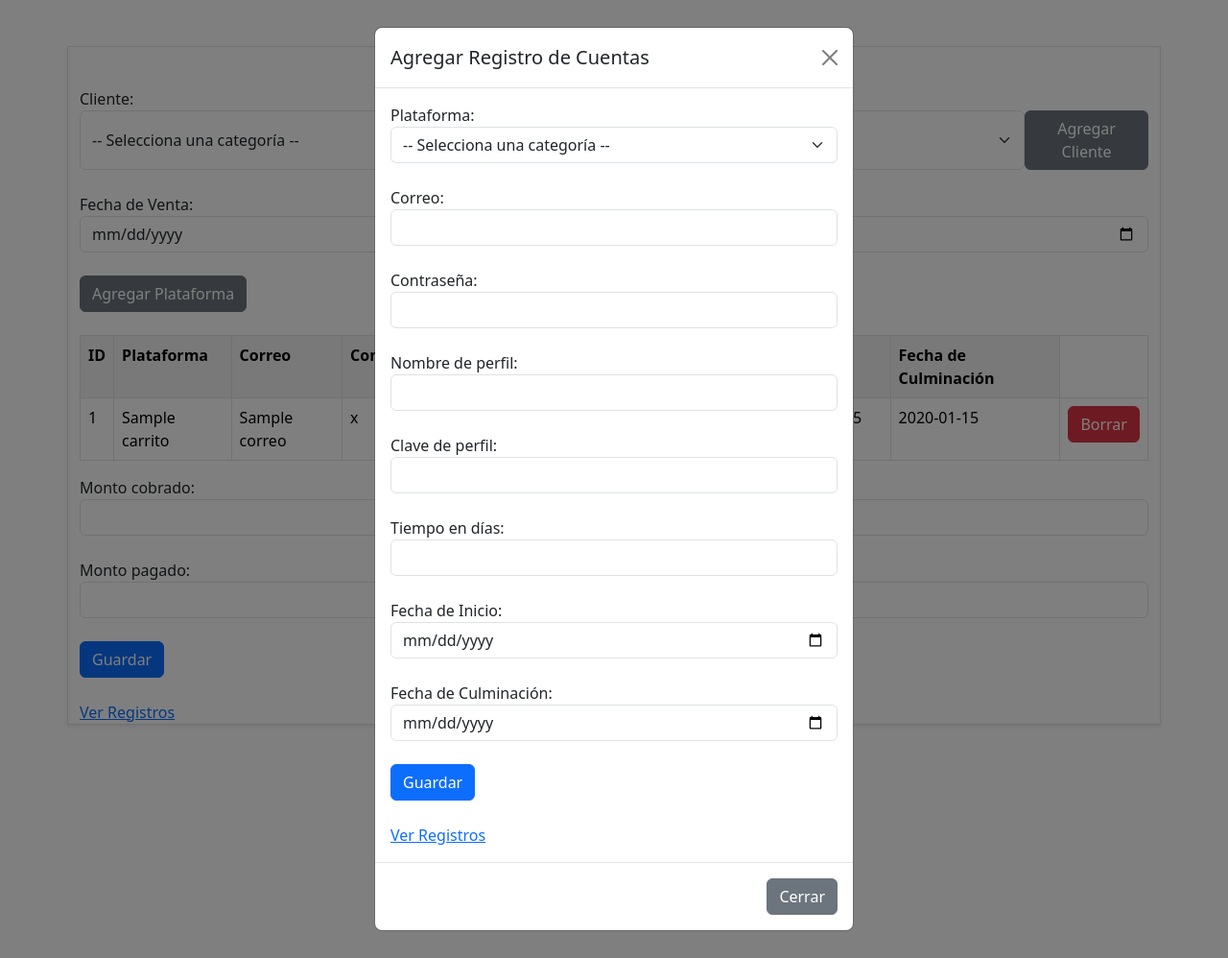
After one commit to Fredy2201/RepositorioFredPython, a Flask app: template templates/formulario1_ventas.html in a window 1280 px wide, after a click on "Agregar Plataforma". The commit adds this page. Shown: the whole page at 96% size. Run offline with Flask 3, Linux system fonts and the light colour scheme; the template is opened without the code that fills it: most values are stand-ins (such as "Sample title", 1, 10 or a date in 2020).

Commit message:
mejorando formulario

```diff
--- /dev/null
+++ b/templates/formulario1_ventas.html
@@ -0,0 +1,167 @@
+<!DOCTYPE html>
+<html>
+<head>
+    <title>Formulario de Registro de Ventas</title>
+    <meta name="viewport" content="width=device-width, initial-scale=1.0">
+    <meta charset="UTF-8">
+    <link href="https://cdn.jsdelivr.net/npm/bootstrap@5.3.7/dist/css/bootstrap.min.css" rel="stylesheet" integrity="sha384-LN+7fdVzj6u52u30Kp6M/trliBMCMKTyK833zpbD+pXdCLuTusPj697FH4R/5mcr" crossorigin="anonymous">
+    <link rel="stylesheet" href="../static/style.css">
+    <style>
+        .formulario{
+            margin: 0 auto;
+        }
+    </style>
+</head>
+<body>
+
+    <div class="container border mt-5 shadow-sm">
+        <form method="POST" action="/form1ventas" class="formulario">
+            <h3 class="text-center">Agregar Registro de Ventas</h3>
+
+            <label for="nom">Cliente:</label><br>
+            <div class="d-flex">
+                <select name="nom" id="nom" required class="form-select">
+                    <option value="">-- Selecciona una categoría --</option>
+                    {% for reg in registros %}
+                    <option value="{{ reg[0] }}">{{ reg[1] }}</option>
+                    {% endfor %}
+                </select><br>
+                <button class="btn btn-secondary" type="button" data-bs-toggle="modal" data-bs-target="#miModal1">Agregar Cliente</button><br>
+            </div><br>
+
+            <label for="date">Fecha de Venta:</label><br>
+            <input type="date" name="date" required class="form-control"><br>
+
+
+            <button class="btn btn-secondary" type="button" data-bs-toggle="modal" data-bs-target="#miModal">Agregar Plataforma</button><br><br>
+            <table border="1" class="table table-striped table-bordered">
+                <tr>
+                    <th>ID</th>
+                    <th>Plataforma</th>
+                    <th>Correo</th>
+                    <th>Contraseña</th>
+                    <th>Perfil</th>
+                    <th>Clave</th>
+                    <th>Tiempo en Días</th>
+                    <th>Fecha de Inicio</th>
+                    <th>Fecha de Culminación</th>
+                </tr>
+                {% for r in carrito %}
+                <tr>
+                    <td>{{ loop.index }}</td>
+                    <td>{{ r.nom_pla }}</td>
+                    <td>{{ r.correo }}</td>
+                    <td>{{ r.password }}</td>
+                    <td>{{ r.perfil }}</td>
+                    <td>{{ r.clave }}</td>
+                    <td>{{ r.tiempo }}</td>
+                    <td>{{ r.dateinicio }}</td>
+                    <td>{{ r.datefin }}</td>
+                    <td>
+                        <a href="{{ url_for('borrar1ventas', index=loop.index0) }}" class="btn btn-danger" onclick="return confirm('¿Estás seguro de borrar este registro?');">Borrar</a>
+                    </td>
+                </tr>
+                {% endfor %}
+            </table>
+
+
+
+            <label for="mon_cob">Monto cobrado:</label><br>
+            <input type="number" id="mon_cob" name="mon_cob" step="any" pattern="^\d+(\.\d{1,2})?$" class="form-control"><br>
+
+            <label for="mon_pag">Monto pagado:</label><br>
+            <input type="number" id="mon_pag" name="mon_pag" step="any" pattern="^\d+(\.\d{1,2})?$" class="form-control"><br>
+
+            <button type="submit" class="btn btn-primary">Guardar</button><br><br>
+            <a href="/registrosventas" >Ver Registros</a>
+        </form>
+    </div>
+    <br>
+    <div class="modal fade" id="miModal" tabindex="-1" aria-labelledby="miModalLabel" aria-hidden="true">
+        <div class="modal-dialog">
+            <div class="modal-content">
+            <div class="modal-header">
+                <h5 class="modal-title" id="miModalLabel">Agregar Registro de Cuentas</h5>
+                <button type="button" class="btn-close" data-bs-dismiss="modal" aria-label="Cerrar"></button>
+            </div>
+
+            <div class="modal-body">
+                <form method="POST" action="/agregar_servicio" class="formulario">
+
+                    <label for="plataforma">Plataforma:</label><br>
+                    <select name="plataforma" id="plataforma" required class="form-select">
+                        <option value="">-- Selecciona una categoría --</option>
+                        {% for reg in plataformas %}
+                        <option value="{{ reg[0] }}|{{ reg[1] }}">{{ reg[1] }}</option>
+                        {% endfor %}
+                    </select><br>
+
+
+
+                    <label for="correo">Correo:</label><br>
+                    <input type="text" name="correo" required class="form-control"><br>
+
+                    <label for="password">Contraseña:</label><br>
+                    <input type="text" id="password" name="password" class="form-control"><br>
+
+                    <label for="perfil">Nombre de perfil:</label><br>
+                    <input type="text" id="perfil" name="perfil" class="form-control"><br>
+
+                    <label for="clave">Clave de perfil:</label><br>
+                    <input type="text" id="clave" name="clave" class="form-control"><br>
+
+                    <label for="tiempo">Tiempo en días:</label><br>
+                    <input type="text" id="tiempo" name="tiempo" class="form-control"><br>
+
+                    <label for="dateinicio">Fecha de Inicio:</label><br>
+                    <input type="date" name="dateinicio" required class="form-control"><br>
+
+                    <label for="datefin">Fecha de Culminación:</label><br>
+                    <input type="date" name="datefin" required class="form-control"><br>
+                    <button type="submit" class="btn btn-primary">Guardar</button><br><br>
+                    <a href="/registroscuentas">Ver Registros</a>
+                </form>
+            </div>
+
+            <div class="modal-footer">
+                <button type="button" class="btn btn-secondary" data-bs-dismiss="modal">Cerrar</button>
+            </div>
+
+            </div>
+        </div>
+    </div>
+
+
+    <div class="modal fade" id="miModal1" tabindex="-1" aria-labelledby="miModalLabel" aria-hidden="true">
+        <div class="modal-dialog">
+            <div class="modal-content">
+            <div class="modal-header">
+                <h5 class="modal-title" id="miModalLabel">Agregar Registro de Clientes</h5>
+                <button type="button" class="btn-close" data-bs-dismiss="modal" aria-label="Cerrar"></button>
+            </div>
+
+            <div class="modal-body">
+                <form method="POST" action="/form1clientes" class="formulario">
+                    <label for="cliente">Nombre Cliente:</label><br>
+                    <input type="text" name="cliente" required class="form-control"><br>
+                    <label for="phone">Telefono:</label><br>
+                    <input type="tel" id="phone" name="phone" placeholder="51910101010" class="form-control"><br>
+                    <label for="nomcont">Nombre Contacto:</label><br>
+                    <input type="text" name="nomcont" class="form-control"><br>
+
+                    <button type="submit" class="btn btn-primary">Guardar</button>
+                    <br><br>
+                    <a href="/tregistrosclientes">Ver Registros</a>
+                </form>
+            </div>
+
+            <div class="modal-footer">
+                <button type="button" class="btn btn-secondary" data-bs-dismiss="modal">Cerrar</button>
+            </div>
+
+            </div>
+        </div>
+    </div>
+    <script src="https://cdn.jsdelivr.net/npm/bootstrap@5.3.7/dist/js/bootstrap.bundle.min.js" integrity="sha384-ndDqU0Gzau9qJ1lfW4pNLlhNTkCfHzAVBReH9diLvGRem5+R9g2FzA8ZGN954O5Q" crossorigin="anonymous"></script>
+</body>
+</html>
--- a/templates/registros_ventas.html
+++ b/templates/registros_ventas.html
@@ -71,7 +71,7 @@
     </nav>
 
     <h3 class="text-center">Registros</h3>
-    <a href="/formventas" class="btn btn-primary ms-5">Agregar Nuevo Registro</a><br><br>
+    <a href="/form1ventas" class="btn btn-primary ms-5">Agregar Nuevo Registro</a><br><br>
     <div class="table-responsive">
         <table border="1" class="table table-striped table-bordered">
             <tr>
--- a/templates/tformulario_servicios.html
+++ b/templates/tformulario_servicios.html
@@ -55,7 +55,6 @@
     <div class="modal fade" id="miModal" tabindex="-1" aria-labelledby="miModalLabel" aria-hidden="true">
         <div class="modal-dialog">
             <div class="modal-content">
-
             <div class="modal-header">
                 <h5 class="modal-title" id="miModalLabel">Agregar Registro de Clientes</h5>
                 <button type="button" class="btn-close" data-bs-dismiss="modal" aria-label="Cerrar"></button>
```
Also changed, not shown: flask_app.py (+127 -2 lines), templates/formulario_ventas.html (deleted, +0 -46 lines), data.db. Lines whose indentation alone changed are shown as unchanged.
